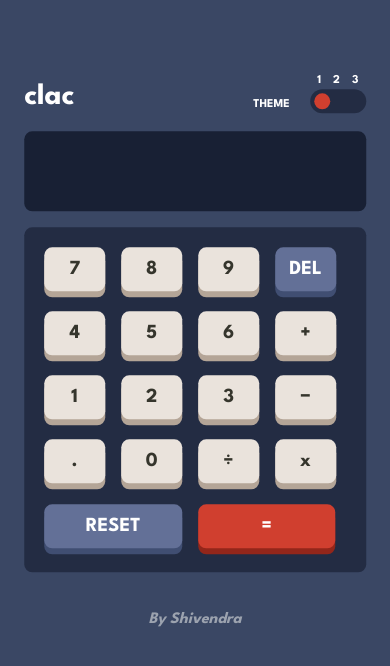
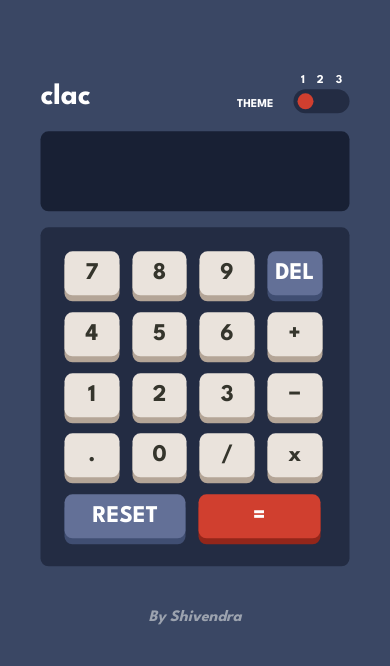
Before and after one commit to ShivWK/Calculator-In-React-and-Tailwind, a React (Vite) app: page / in a window 390 px wide. Shown: the top 666 px of the page. Built offline with nearby package versions, Linux system fonts and the light colour scheme.

Commit message:
responsive fix

```diff
--- a/src/App.jsx
+++ b/src/App.jsx
@@ -119,11 +119,11 @@ export default function () {
 
         {/* The issue with your code is in the way you are trying to use the bgColor state variable within the className attribute of the div. Tailwind CSS does not support dynamic class names directly within the template string. Instead, you should apply the background color style inline using the style attribute. */}
 
-        <div className="absolute top-[50%] left-[50%] -translate-x-[50%] md:-translate-y-[53%] -translate-y-[51%] px-2 py-2 md:w-[24%] w-11/12  h-5/6 rounded-lg">
+        <div className="absolute top-[50%] left-[50%] -translate-x-[50%] md:-translate-y-[53%] -translate-y-[51%] p-2  md:w-[30%] sm:w-9/12 w-10/12  h-5/6 rounded-lg">
           <CalHeader backgroundclr={bgcolorhandler} />
           <CalDisplay expValue={expression} inputValue={inputData} dispColor={dispColor} />
           <Keybord />
-          <h3 className='text-gray-400 mt-9 md:mt-6 text-center italic '>By Shivendra</h3>
+          <h3 className='text-gray-400 mt-10 text-center italic '>By Shivendra</h3>
         </div>
 
       </div>
--- a/src/Components/CalDisplay.jsx
+++ b/src/Components/CalDisplay.jsx
@@ -5,13 +5,13 @@ export default function CalDisplay(props){
     let context = useContext(ColorContext);
 
     return(
-        <div className='w-full my-4 h-20 rounded-lg flex pt-2 px-2 gap-2 flex-col items-center justify-center' style={{backgroundColor: props.dispColor,
+        <div className='w-full my-4 h-20 rounded-lg flex pt-2 px-2 gap-1 flex-col items-center justify-center' style={{backgroundColor: props.dispColor,
             color: context.textColor
         }}>
-            <input type="text" readOnly value={props.expValue.replace(/\*/g, '×').replace(/-/g, '−').replace(/\//g, '÷')} className='border-none outline-none flex items-center rounded-md w-full text-2xl bg-transparent' style={{color: context.textColor, textAlign : 'end'
+            <input type="text" readOnly value={props.expValue.replace(/\*/g, '×').replace(/-/g, '−')} className='border-none outline-none flex items-center rounded-md w-full text-xl bg-transparent' style={{color: context.textColor, textAlign : 'end'
 }} />
 {/* for operator use unicode of them not english alphabets */}
-            <input type="text" readOnly value={props.inputValue} className='border-none outline-none flex items-center rounded-md w-full text-4xl bg-transparent' style={{color: context.textColor, textAlign : 'end'
+            <input type="text" readOnly value={props.inputValue} className='border-none outline-none flex items-center rounded-md w-full text-3xl bg-transparent' style={{color: context.textColor, textAlign : 'end'
 }}/>
         </div>
     )
--- a/src/Components/ExtraButtons/ExtraButton.css
+++ b/src/Components/ExtraButtons/ExtraButton.css
@@ -1,14 +1,14 @@
 .width-4-5-rem{
-    width: 3rem;
+    width: 22%;
 }
 .width-9-5-rem{
-    width:6.5rem;
+    width:47.5%;
 }
 @media only screen and (max-width:768px) {
     .width-4-5-rem{
-        width: 3.8rem;
+        width: 21%;
     }
     .width-9-5-rem{
-        width: 8.6rem;
+        width: 46.5%;
     }
 }
--- a/src/Components/ExtraButtons/ExtraButtons.jsx
+++ b/src/Components/ExtraButtons/ExtraButtons.jsx
@@ -5,7 +5,7 @@ import './ExtraButton.css'
 export default function ExtraButtons(props){
     let context = useContext(ColorContext);
     return (
-        <button onClick={(e)=>{context.ClickHandler(e)}} value={props.Value} className={`h-11 md:h-8 ${props.customClass} text-xl mb-1
+        <button onClick={(e)=>{context.ClickHandler(e)}} value={props.Value} className={`h-11 md:h-9 ${props.customClass} text-2xl mb-1
          rounded-lg flex items-center justify-center  active:translate-y-1 transition-all duration-75 ${props.backColor} ${props.widthOfBtn} ${props.Color} `} style={{boxShadow : `0 6px 0 0 ${props.extraShadowColor}`}}>{props.children}</button>
     )
 }
--- a/src/Components/KBDButtons/KBDButtons.css
+++ b/src/Components/KBDButtons/KBDButtons.css
@@ -6,9 +6,9 @@
 }
 @media only screen and (max-width:768px) {
     .width-4-5-rem{
-        width: 3.8rem;
+        width: 21%;
     }
     .width-9-5-rem{
-        width: 8.7rem;
+        width: 45.7%;
     }
 }
--- a/src/Components/KBDButtons/KBDButtons.jsx
+++ b/src/Components/KBDButtons/KBDButtons.jsx
@@ -6,7 +6,7 @@ export default function KBDButtons(props){
     let context = useContext(ColorContext);
 
     return (
-        <button onClick={(e)=>{context.ClickHandler(e)}} className={`md:h-8 h-11 width-4-5-rem text-xl mb-1 shrink
+        <button onClick={(e)=>{context.ClickHandler(e)}} className={`md:h-9 h-11 width-4-5-rem text-2xl mb-1 shrink
          rounded-lg flex items-center justify-center  active:translate-y-1 transition-all duration-75 ${context.kbdbgColor} ${context.KbdkeytextColor}`} value={props.Value} style={{boxShadow : `0 6px 0 0 ${context.shadowColor}`}}>{props.children}</button>
     )
 }
--- a/src/Components/Keybord.jsx
+++ b/src/Components/Keybord.jsx
@@ -6,8 +6,8 @@ import ExtraButtons from './ExtraButtons/ExtraButtons';
 export default function Keybord() {
     let context = useContext(ColorContext);
     return (
-        <div className='w-fit h-fit rounded-lg flex p-5 md:p-3 items-center justify-center ' style={{backgroundColor : context.tglkbdbg, }}>
-            <div className='w-fit flex flex-wrap md:gap-x-[0.55rem] md:gap-y-[0.62rem] gap-[1.01rem]'>
+        <div className='w-fit h-fit rounded-lg flex p-6 md:p-3 items-center justify-center ' style={{backgroundColor : context.tglkbdbg, }}>
+            <div className='w-fit flex flex-wrap md:gap-x-[0.75rem] md:gap-y-[0.82rem] gap-[0.8rem]'>
             <KBDButtons Value={'7'}>7</KBDButtons>
             <KBDButtons Value={'8'}>8</KBDButtons>
             <KBDButtons Value={'9'}>9</KBDButtons>
@@ -22,7 +22,7 @@ export default function Keybord() {
             <KBDButtons Value={'-'}>−</KBDButtons>
             <KBDButtons Value={'.'}>.</KBDButtons>
             <KBDButtons Value={'0'}>0</KBDButtons>
-            <KBDButtons Value={'/'}>÷</KBDButtons>
+            <KBDButtons Value={'/'}>/</KBDButtons>
             <KBDButtons Value={'*'}>x</KBDButtons>
             <ExtraButtons Value={'reset'} customClass={'width-9-5-rem'} backColor={context.delreBackCOlor} Color={'text-white'} extraShadowColor={context.delreShadowColor}>RESET</ExtraButtons>
             <ExtraButtons Value={'='} customClass={'width-9-5-rem'} backColor={context.equalBgColor} Color={context.equalColor} extraShadowColor={context.equalShadowColor}>=</ExtraButtons>
```
